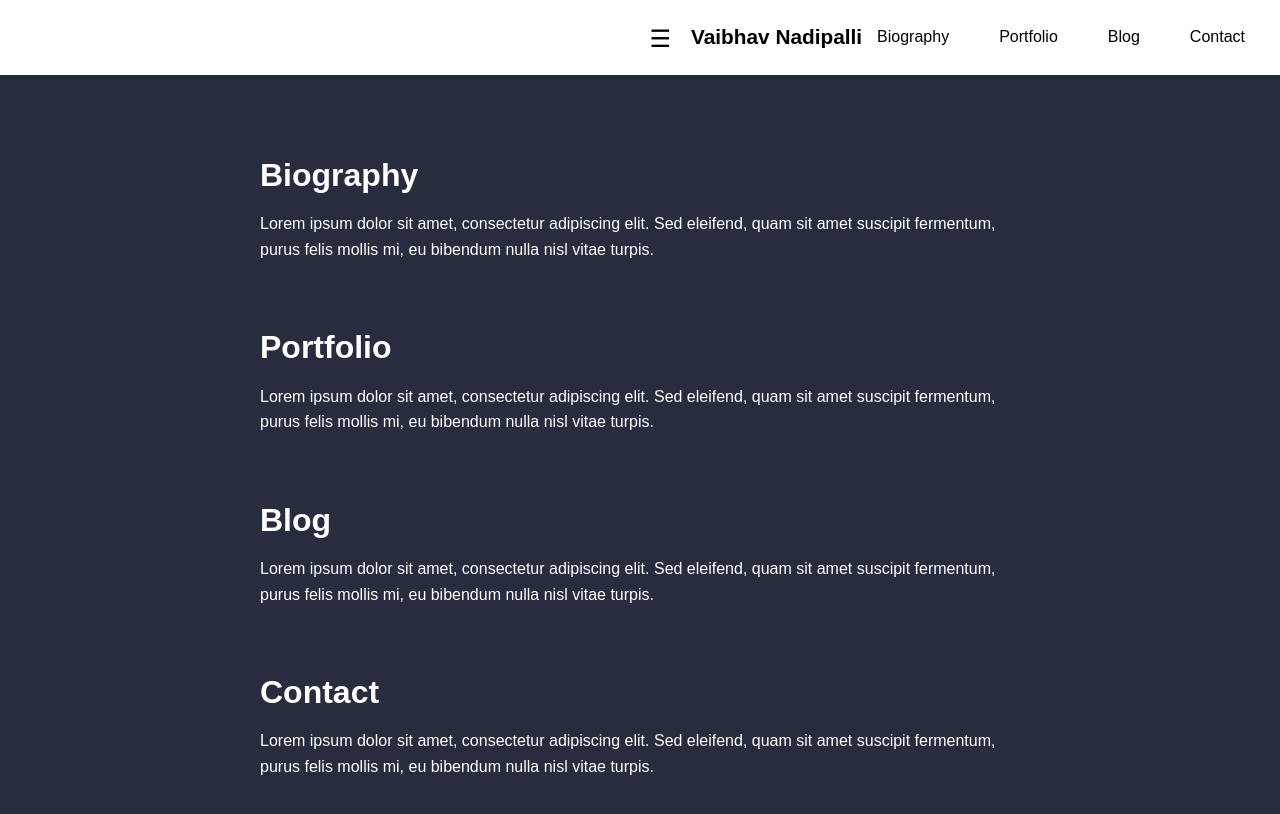
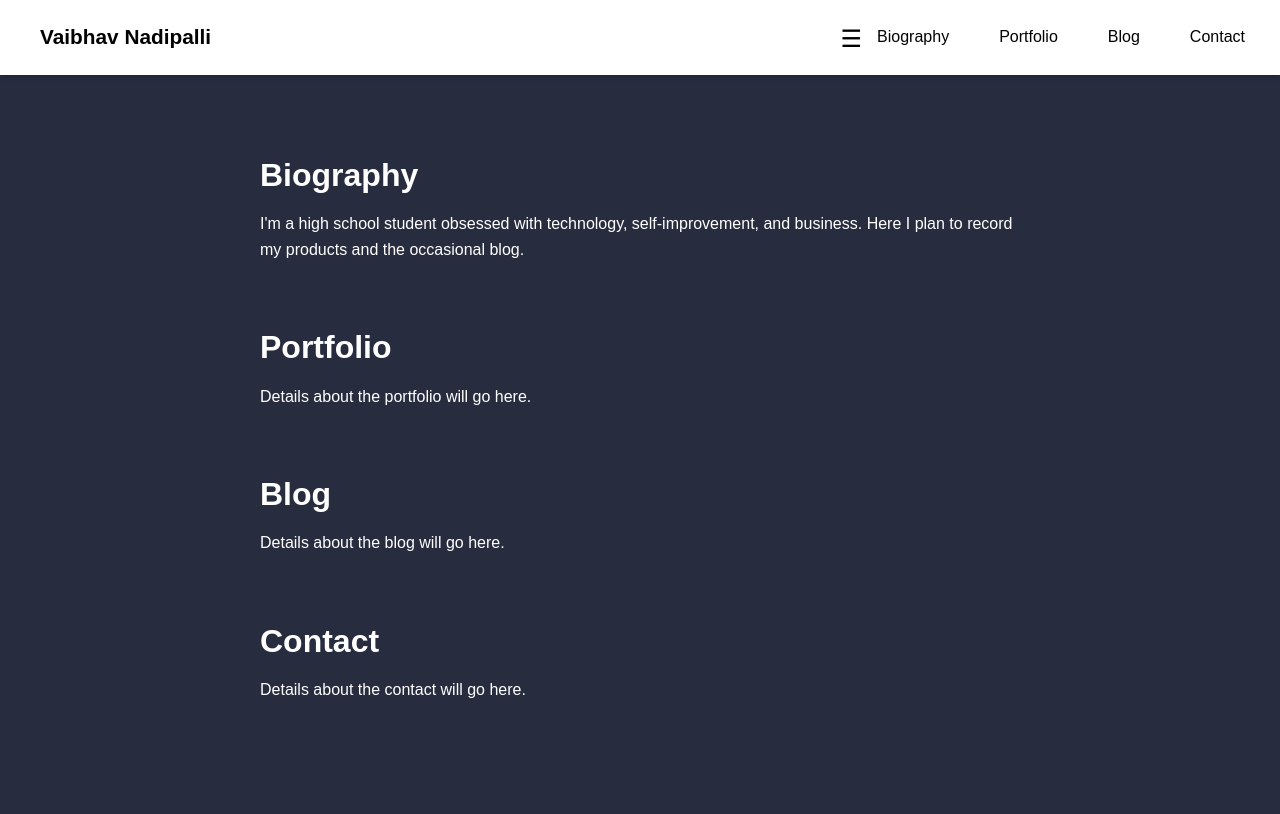
Before and after one commit to Vaibhav-Nadipalli/vaibhav-nadipalli.github.io, a Jekyll site: the page built from index.markdown, in a window 1280 px wide. Shown: the top 814 px of the page. Built offline with Jekyll 4.4.1, drawn with Linux system fonts in a browser that asks for light colours.

Commit message:
Update default.html

```diff
--- a/_layouts/default.html
+++ b/_layouts/default.html
@@ -4,16 +4,15 @@
     <meta charset="UTF-8">
     <meta name="viewport" content="width=device-width, initial-scale=1.0">
     <title>Vaibhav Nadipalli</title>
+    <link rel="icon" type="image/png" href="/favicon.png"> <!-- Path to your favicon -->
     <link rel="stylesheet" href="/assets/css/styles.css"> <!-- Link to your CSS file -->
-    <link href="https://fonts.googleapis.com/css2?family=Montserrat:wght@400;500;700&display=swap" rel="stylesheet"> <!-- Import Montserrat font -->
-    <link rel="icon" type="image/png" href="/favicon.png"> <!-- Path to your favicon -->
 </head>
 <body>
     <header>
         <div class="nav-container">
+            <h3 class="nav-title"><a href="/" style="text-decoration:none; color:#000;"><span class="favicon-letter">V</span>aibhav Nadipalli</a></h3> <!-- Link to refresh the page -->
             <input type="checkbox" id="nav-toggle" class="nav-toggle"> <!-- Checkbox for navigation toggle -->
             <label for="nav-toggle" class="nav-toggle-label">&#9776;</label> <!-- Label for toggle icon -->
-            <h3 class="nav-title"><a href="/" style="text-decoration:none; color:#000;">Vaibhav Nadipalli</a></h3> <!-- Link to refresh the page -->
             <nav class="nav-menu">
                 <ul class="nav-links">
                     <li><a href="#bio">Biography</a></li>
@@ -28,20 +27,24 @@
     <main>
         <section id="bio">
             <h2 class="section-title">Biography</h2>
-            <p>Lorem ipsum dolor sit amet, consectetur adipiscing elit. Sed eleifend, quam sit amet suscipit fermentum, purus felis mollis mi, eu bibendum nulla nisl vitae turpis.</p>
+            <p>I'm a high school student obsessed with technology, self-improvement, and business. Here I plan to record my products and the occasional blog.</p>
         </section>
         <section id="portfolio">
             <h2 class="section-title">Portfolio</h2>
-            <p>Lorem ipsum dolor sit amet, consectetur adipiscing elit. Sed eleifend, quam sit amet suscipit fermentum, purus felis mollis mi, eu bibendum nulla nisl vitae turpis.</p>
+            <p>Details about the portfolio will go here.</p>
         </section>
         <section id="blog">
             <h2 class="section-title">Blog</h2>
-            <p>Lorem ipsum dolor sit amet, consectetur adipiscing elit. Sed eleifend, quam sit amet suscipit fermentum, purus felis mollis mi, eu bibendum nulla nisl vitae turpis.</p>
+            <p>Details about the blog will go here.</p>
         </section>
         <section id="contact">
             <h2 class="section-title">Contact</h2>
-            <p>Lorem ipsum dolor sit amet, consectetur adipiscing elit. Sed eleifend, quam sit amet suscipit fermentum, purus felis mollis mi, eu bibendum nulla nisl vitae turpis.</p>
+            <p>Details about the contact will go here.</p>
         </section>
     </main>
+
+    <script>
+        // JavaScript can go here if needed
+    </script>
 </body>
 </html>
```
